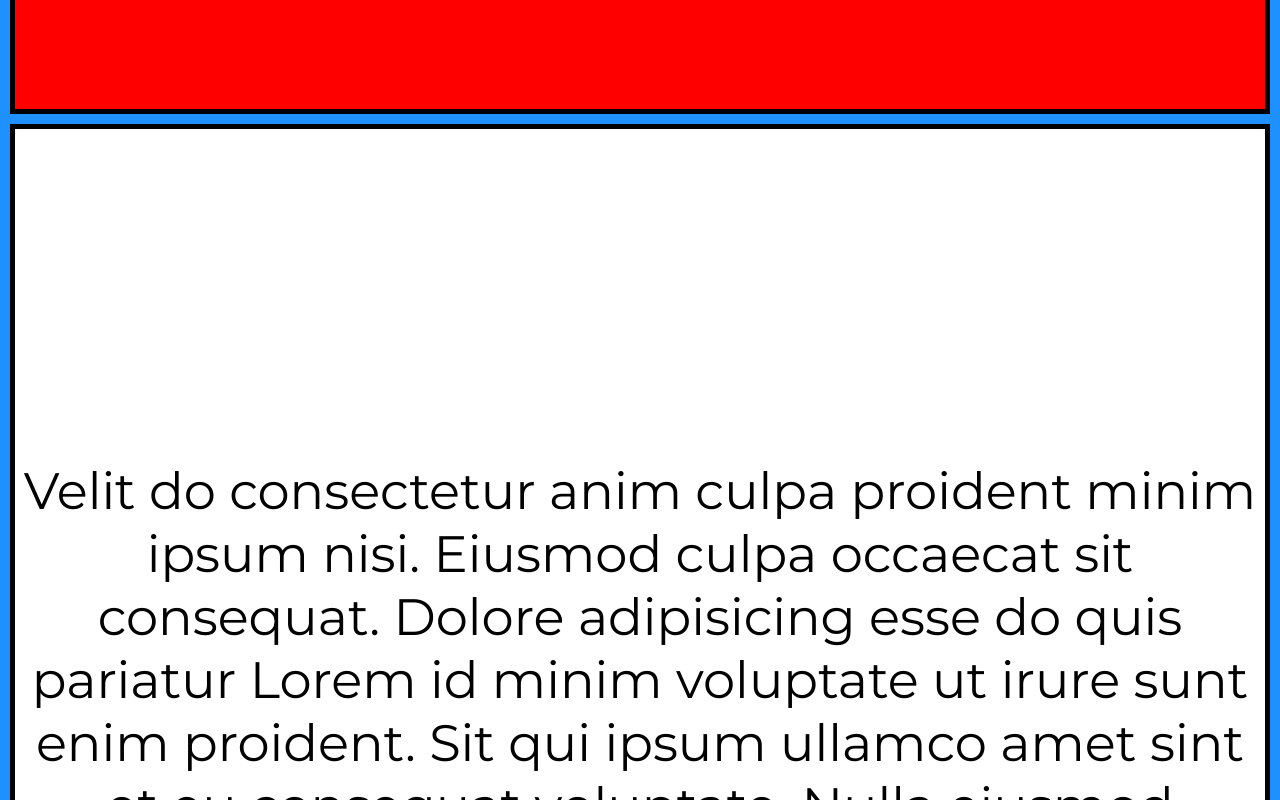
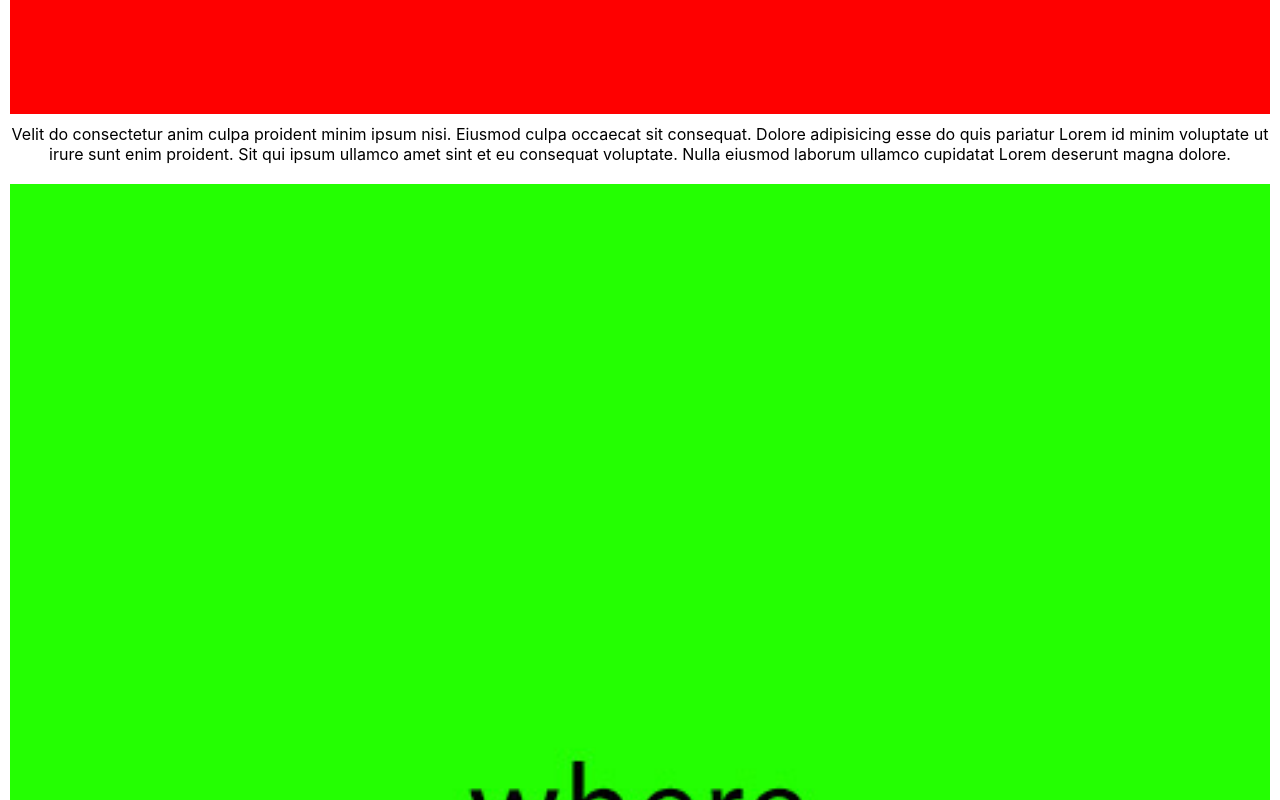
Before and after one commit to kostasptr/hair_salon_website, a React (Create React App) app: page /history in a window 1280 px wide. Shown: the part 1300-2100 px from the top of the page. Built offline with nearby package versions, Linux system fonts and the light colour scheme.

Commit message:
classes and unnecessary properties removed

```diff
--- a/src/components/History.css
+++ b/src/components/History.css
@@ -6,64 +6,79 @@
   flex-wrap: wrap;
   justify-content: space-around;
   align-items: center;
-  background-color: DodgerBlue;
 }
 
-.container-history:nth-of-type(4) {
-  padding: 0px 0px 10px 0px;
-}
-
-.container-history > div {
+.container-history>div {
   background-color: white;
   margin: 10px 10px 0px 10px;
-  border: 5px solid black;
   width: 100%;
 }
 
-.element-photos {
+.history_photos {
+  position: relative;
   order: 1;
+  background-size: contain;
 }
 
 img {
   display: block;
   width: 100%;
-  height: auto;
 }
 
-.element-text {
+.text_above_image {
+  position: absolute;
+  margin: auto;
+  color: white;
+  font-family: "Righteous", cursive;
+  font-weight: bold;
+  font-size: 32px;
+  letter-spacing: 1px;
+}
+
+.position1 {
+  bottom: -5px;
+  left: 0px;
+  padding: 0;
+}
+
+.position2 {
+  top: -1%;
+  right: 0%;
+  padding: 0;
+}
+
+.position3 {
+  top: 50%;
+  left: 15%;
+}
+
+.position4 {
+  top: 20%;
+  left: 40%;
+}
+
+.text_container {
   cursor: default;
   order: 2;
-  display: flex;
   width: 100vw;
-  height: 92.5vw;
+  padding: 0px 0px 20px 0px;
   color: black;
   font-family: "Montserrat", "Roboto", sans-serif;
   font-size: 4vw;
-  align-items: center;
-  /* height: auto; */
 }
 
-/* .naration {
-    font-size: 4vw;
-    line-height: 1vw;
-  } */
 
 /* Mobile, landscape */
-@media only screen and (min-width: 568px) {
-}
+@media only screen and (min-width: 568px) {}
 
 /* Tablet, portrait */
-@media only screen and (min-width: 768px) {
-}
+@media only screen and (min-width: 768px) {}
 
 /* Tablet, landscape */
-@media only screen and (min-width: 1024px) {
-}
+@media only screen and (min-width: 1024px) {}
 
 /* Laptop displays */
-@media only screen and (min-width: 1366px) {
-}
+@media only screen and (min-width: 1366px) {}
 
 /* Desktop displays */
-@media only screen and (min-width: 1920px) {
-}
+@media only screen and (min-width: 1920px) {}
```
